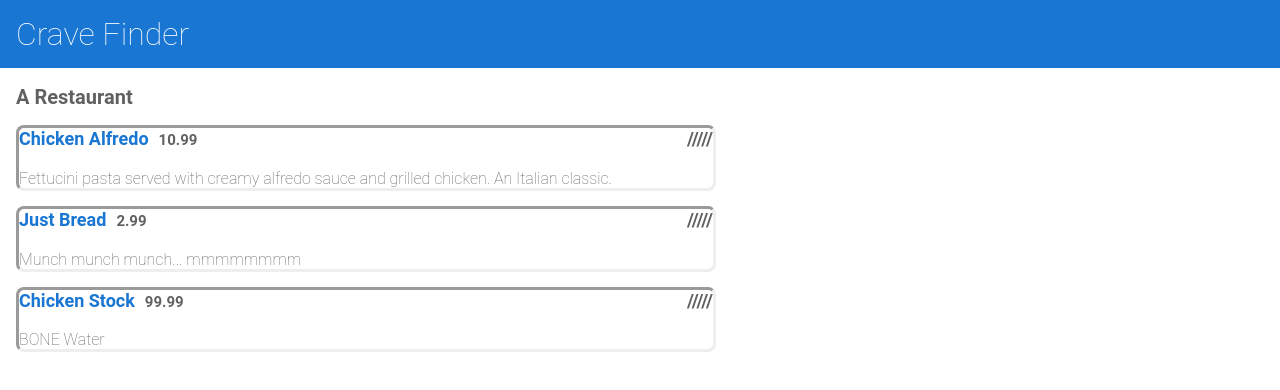
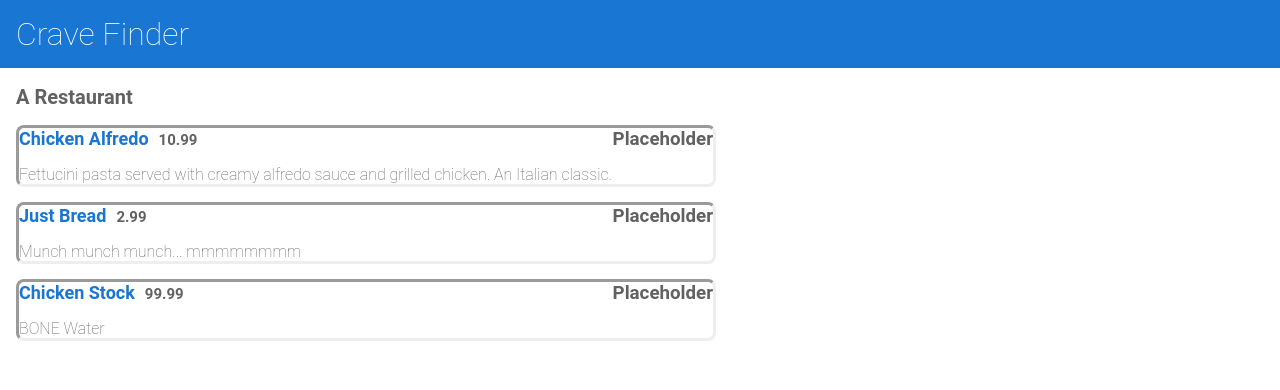
Before and after one commit to ZacharyBournand/crave-finder, an Angular app in the folder frontend/crave-finder/: page / in a window 1280 px wide. Shown: the top 390 px of the page. Built offline with nearby package versions, Linux system fonts and the light colour scheme.

Commit message:
Update menu component formatting

```diff
--- a/frontend/crave-finder/src/app/menu/menu.component.css
+++ b/frontend/crave-finder/src/app/menu/menu.component.css
@@ -24,7 +24,6 @@
     font-size: 18px;
     display: inline-block;
     font-weight: bold;
-
 }
 
 .dish-price
@@ -33,13 +32,18 @@
     display: inline-block;
     margin-left: 10px;
     margin-top: 0px;
+    margin-bottom: 0px;
+
 }
+
+/* Adjust bottom margin using dish-rating only!!!! */
 
 .dish-rating
 {
     display: inline-block;
     align-content: right;
     margin-top: 0px;
+    margin-bottom: 15px;
 }
 
 .dish-description
--- a/frontend/crave-finder/src/app/menu/menu.component.html
+++ b/frontend/crave-finder/src/app/menu/menu.component.html
@@ -33,7 +33,7 @@
             </div>
 
             <h3 class="dish-rating">
-                /////
+                Placeholder
             </h3>
         </div>
         <h3 class="dish-description">
```
